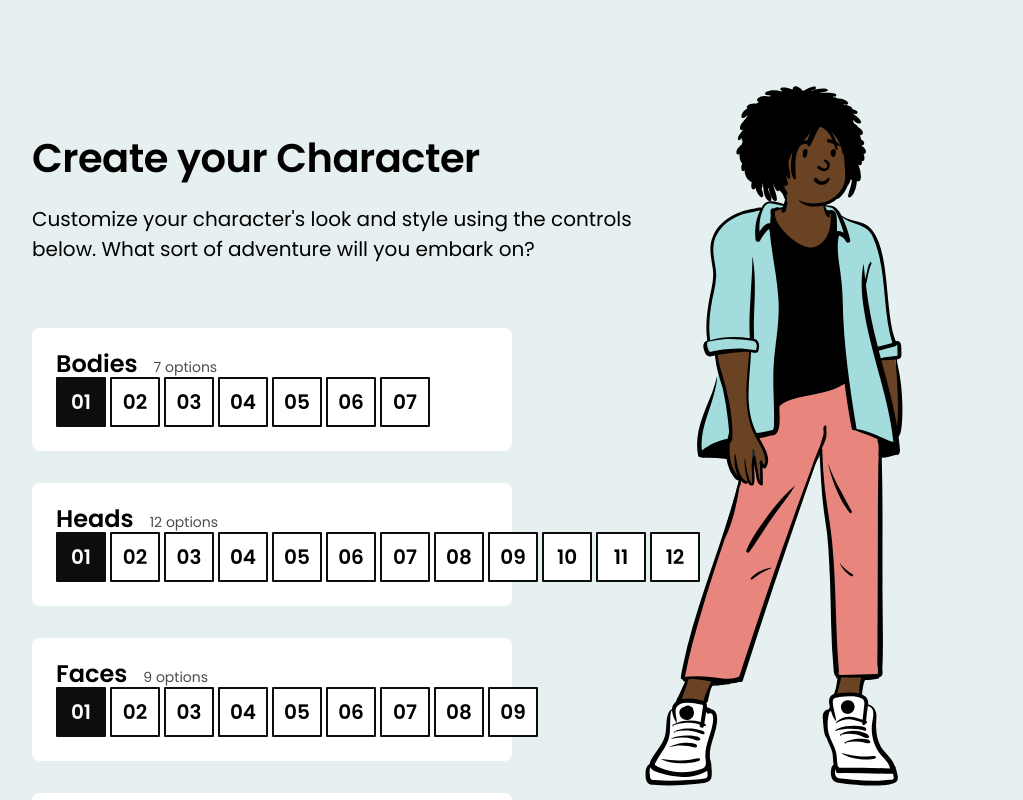
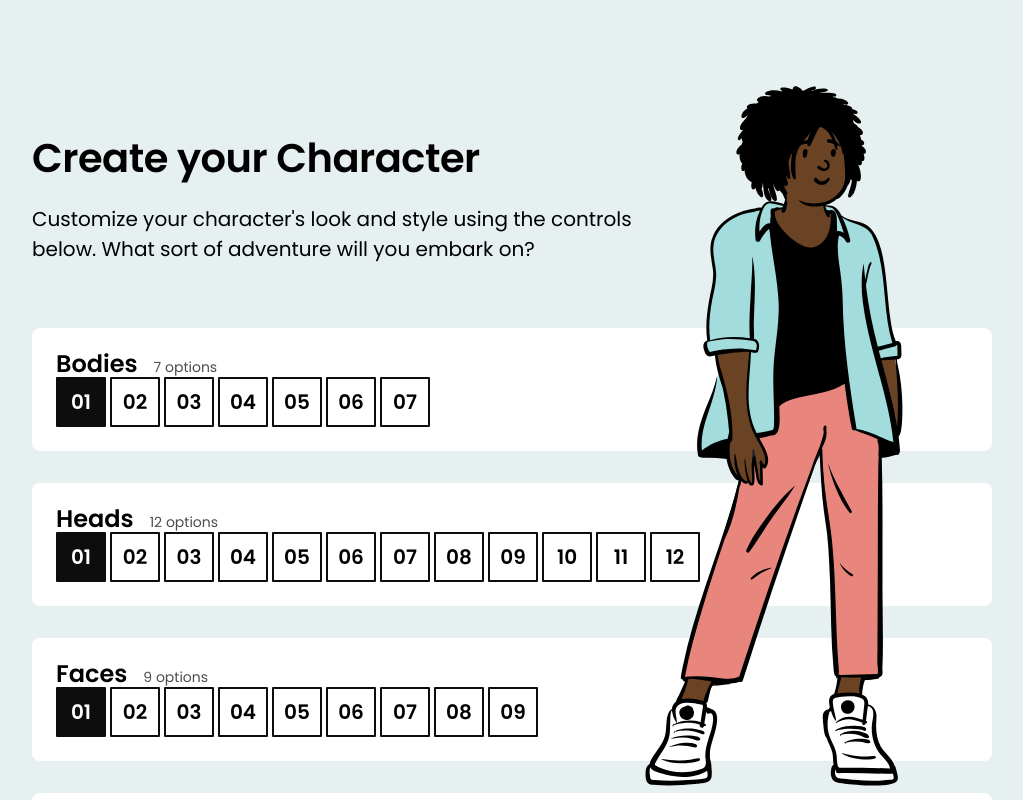
Before and after one commit to dcrescimbeni/cfj-character-creator, a React (Create React App) app: page / in a window 1280 px wide. Shown: the top 800 px of the page, without its empty margins (128-1151 px from the left). Built offline with nearby package versions, Linux system fonts and the light colour scheme.

Commit message:
more layout fixes

```diff
--- a/src/components/CharacterEditor/CharacterEditor.module.css
+++ b/src/components/CharacterEditor/CharacterEditor.module.css
@@ -25,7 +25,6 @@
 }
 
 .controlColumn {
-  max-width: 100%;
   overflow: auto;
   white-space: nowrap;
 }
--- a/src/components/ControlPane/ControlPane.module.css
+++ b/src/components/ControlPane/ControlPane.module.css
@@ -10,7 +10,6 @@
     to deal with it yet!
   */
   margin-bottom: 32px;
-  width: 50%;
 }
 
 .title {
```
